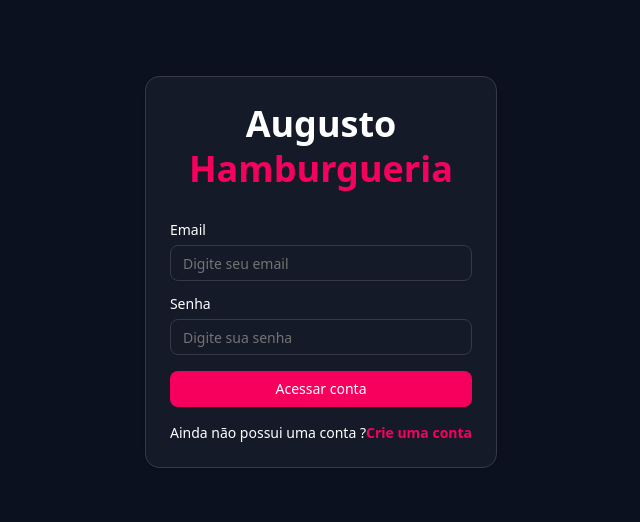
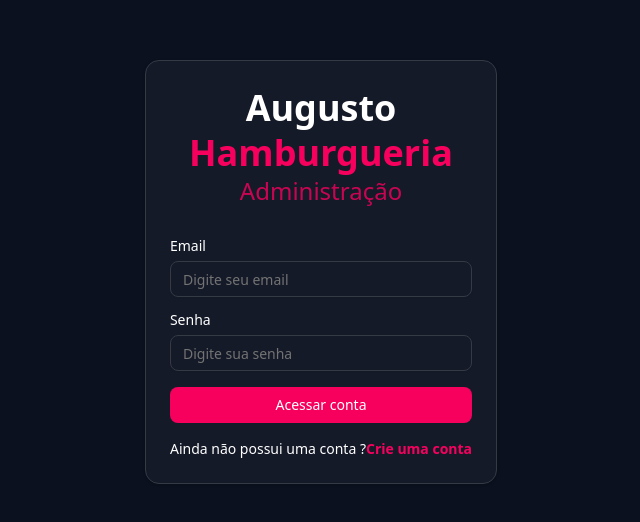
Before and after one commit to Agstgrss/hamburgueria, a Next.js app in the folder frontend/: page /login in a window 1280 px wide. Shown: the part 128-650 px from the top of the page, without its empty margins (319-959 px from the left). Built offline with nearby package versions, Linux system fonts and the light colour scheme; no server answers.

Commit message:
administração name

```diff
--- a/frontend/src/components/forms/login-form.tsx
+++ b/frontend/src/components/forms/login-form.tsx
@@ -26,6 +26,9 @@ export function LoginForm() {
                 <CardTitle className="text-white text-center text-3xl sm:text-4xl font-bold w-full leading-tight">
                     <span className="block">Augusto</span>
                     <span className="block text-brand-primary">Hamburgueria</span>
+                      <span className="block text-brand-primary text-xl sm:text-2xl font-normal opacity-80">
+                        Administração
+                    </span>
                 </CardTitle>
             </CardHeader>
             <CardContent>
```
